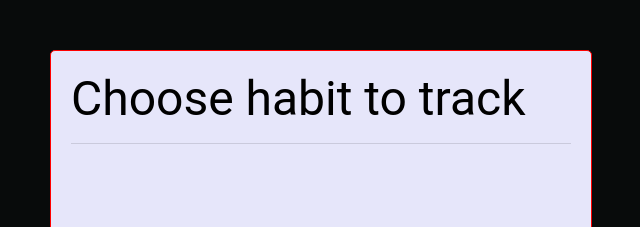
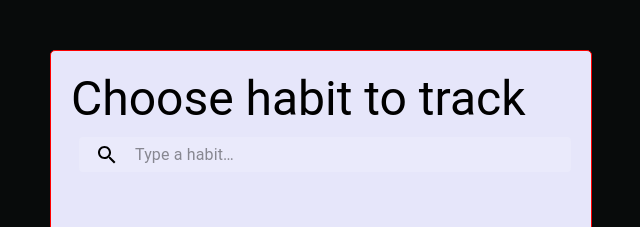
Before and after one commit to agatapst/habit-tracker, a React (Create React App) app: page / in a window 1280 px wide. Shown: the top 227 px of the page, without its empty margins (319-959 px from the left). Built offline with nearby package versions, Linux system fonts and the light colour scheme.

Commit message:
Add filtering habits function

```diff
--- a/package.json
+++ b/package.json
@@ -7,7 +7,6 @@
     "@material-ui/core": "^4.5.1",
     "@material-ui/icons": "^4.5.1",
     "formik": "^1.5.8",
-    "formik-persist": "^1.1.0",
     "react": "^16.10.2",
     "react-dom": "^16.10.2",
     "react-modal": "^3.10.1",
--- a/src/components/AddNewHabitModal/index.jsx
+++ b/src/components/AddNewHabitModal/index.jsx
@@ -1,17 +1,15 @@
 import Modal from 'react-modal';
 import { createStyles, makeStyles } from '@material-ui/core/styles';
-import React, { useState } from 'react';
+import React from 'react';
 import { Button, MenuItem, Box, Typography } from "@material-ui/core";
 import { Formik, Form } from 'formik';
 import { InputField, SelectInputField } from '../InputField/index'
-import { Persist } from 'formik-persist'
 import CloseIcon from '@material-ui/icons/Close';
 
 const useStyles = makeStyles((theme) =>
 createStyles({
   root: {
     display: 'flex',
-
   },
   formControl: {
     display: 'flex',
@@ -81,7 +79,7 @@ export const AddNewHabitModal = ({
       console.log(values);
       addNewHabit(values);
       actions.resetForm();
-      // onClose={onClose}
+      onClose();
     }}
     render={(isSumbitting) => (
       <Form className={classes.formControl} >
@@ -116,7 +114,6 @@ export const AddNewHabitModal = ({
             Submit
           </Button>
         </div>
-
       </Form>
       )}
       />
--- a/src/components/HabitList/HabitsList.jsx
+++ b/src/components/HabitList/HabitsList.jsx
@@ -1,4 +1,4 @@
-import React, { useEffect } from 'react';
+import React from 'react';
 import { createStyles, makeStyles } from '@material-ui/core/styles';
 import { Typography, Box, Button, Divider } from '@material-ui/core';
 
@@ -19,7 +19,7 @@ createStyles({
 }),
 );
 
-export const HabitsList = ({habitsList, deleteHabit}) => {
+export const HabitsList = ({habitsList, deleteHabit, editHabit}) => {
 
 const classes = useStyles();
 
@@ -36,6 +36,7 @@ const classes = useStyles();
                       <Button
                           variant="contained"
                           color="primary"
+                          onClick={() => editHabit(index)}
                         >
                           Edit
                         </Button>
@@ -54,9 +55,9 @@ const classes = useStyles();
                     <Typography variant="body2">
                         {habit.repeatMode}
                     </Typography>
+                    <Divider />
                 </li>
             ))}
-            <Divider />
         </ul>
     </Box>
 
--- a/src/components/HabitList/index.jsx
+++ b/src/components/HabitList/index.jsx
@@ -1,6 +1,7 @@
 import React, { useState, useEffect } from 'react';
 import { Navbar } from '../Navbar';
 import { AddNewHabitModal } from '../AddNewHabitModal';
+import { SearchBar } from '../SearchBar';
 import { HabitsList } from './HabitsList';
 import { Box, Typography } from '@material-ui/core';
 import { createStyles, makeStyles } from '@material-ui/core/styles';
@@ -47,15 +48,29 @@ export const HabitList = () => {
     setHabitsList(habitsList.filter((habit,index) => index !== indexToDelete))
   }
 
+  const editHabit = (indexToEdit) => {
+    setModalOpen(true)
+  }
+
+  const filterHabits = (query) => {
+    // console.log(habitsList)
+    const filteredHabits = habitsList.filter((habit) => {
+      return habit.title.toLowerCase().includes(query.toLowerCase());
+    });
+    console.log(filteredHabits)
+  }
+
+
   return (
     <Box className={classes.mainContainer}>
       <Box display="flex" justifyContent="space-between">
-      <Typography variant="h3">
-        Choose habit to track
-      </Typography>
+        <Typography variant="h3">
+          Choose habit to track
+        </Typography>
       </Box>
+      <SearchBar onChange={ (e) => filterHabits(e.target.value)}/>
       <AddNewHabitModal addNewHabit={addNewHabit} isOpen={isModalOpen} onClose={ () => {setModalOpen(false)}} />
-      <HabitsList habitsList={habitsList} deleteHabit={deleteHabit}/>
+      <HabitsList habitsList={habitsList} deleteHabit={deleteHabit} editHabit={editHabit}/>
       <Navbar onClick={ () => {setModalOpen(true)}} />
     </Box>
   );
--- a/src/components/InputField/index.jsx
+++ b/src/components/InputField/index.jsx
@@ -1,6 +1,6 @@
 import React from 'react';
 import { Field } from 'formik';
-import { TextField, Select } from '@material-ui/core';
+import { TextField, Select, InputLabel } from '@material-ui/core';
 import { createStyles, makeStyles } from '@material-ui/core/styles';
 
 const useStyles = makeStyles((theme) =>
@@ -8,7 +8,7 @@ createStyles({
   inputField: {
     margin: 10,
 
-    '& *': {
+    '& > *': {
       width: '100%',
     }
   }
@@ -56,8 +56,10 @@ export const InputField = ({
 
           return (
           <div className={classes.inputField}>
+            <InputLabel htmlFor={name}>{label}</InputLabel>
             <Select
               label={label}
+              id={name}
               {...field}
               {...props}
             >
```
Also changed, not shown: 1 other file (tests, documents, lock files or other folders).
